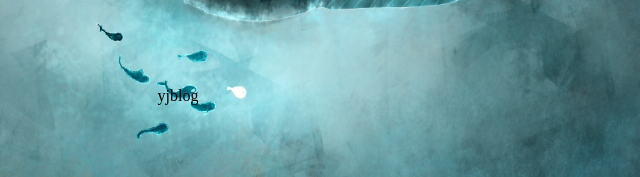
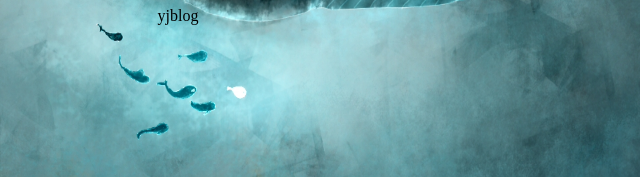
Before and after one commit to 94yuanjun/blog, a plain HTML site: page index/index.html in a window 1280 px wide. Shown: the part 419-596 px from the top of the page, 462-1102 px from the left. Drawn offline with Linux system fonts and the light colour scheme.

Commit message:
position

```diff
--- a/index/index.html
+++ b/index/index.html
@@ -24,7 +24,7 @@
 		$(window).load(function(){
 			var winH = $(window).height();
 			$(".headImg").css("top",winH/2-80);
-			$(".myName").css("top",winH/2+10);
+			$(".myName").css("top",winH/2-70);
 		})
 	</script>
 </html>
```
